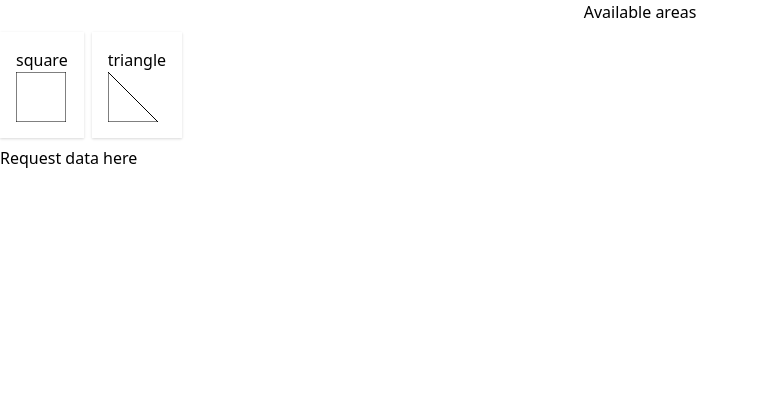
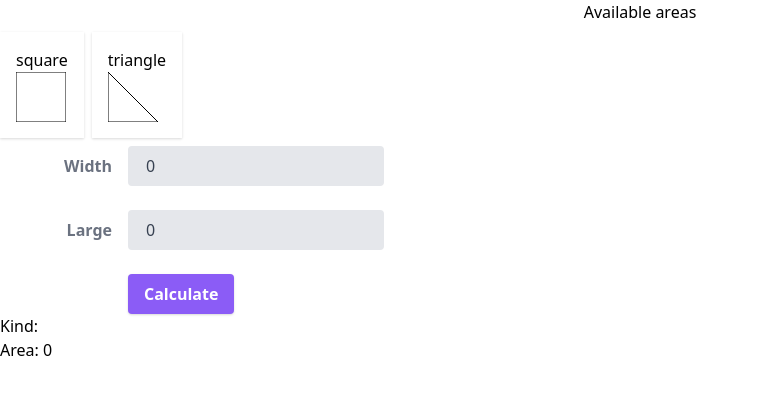
Before and after one commit to salatielosorno/tile-calculator, a React (Create React App) app: page / in a window 1280 px wide. Shown: the top 394 px of the page, without its empty margins (0-759 px from the left). Built offline with nearby package versions, Linux system fonts and the light colour scheme.

Commit message:
feat(calculator): calculate area based on data

```diff
--- a/src/components/thumbnail-tools/Thumbnail-tools.js
+++ b/src/components/thumbnail-tools/Thumbnail-tools.js
@@ -6,8 +6,15 @@ export const ThumbnailTools = props => {
         <div>
             {
                 props.tools ?
-                    props.tools.map((tool, index) => <Thumbnail key={index} kind={tool.kind} x={tool.x} y={tool.y} /> )
-                    : 'tools not defined'
+                    props.tools.map((tool, index) =>
+                        <Thumbnail
+                            key={index}
+                            kind={tool.kind}
+                            x={tool.x}
+                            y={tool.y}
+                            handleClick={tool.handleClick}
+                        />
+                    ) : 'tools not defined'
             }
         </div>
     )
--- a/src/components/thumbnail/Thumbnail.js
+++ b/src/components/thumbnail/Thumbnail.js
@@ -1,21 +1,20 @@
-import React, { useEffect } from 'react';
+import React from 'react';
 import { Figure } from '../figure/Figure';
 
 export const Thumbnail = (props) => {
-    const handleClick = props.handleClick;
-
-    useEffect(() => {
-        if(handleClick){
-            handleClick();
-        }
-    }, [handleClick]);
-
     return (
         <div
             className='p-4 inline-block shadow mr-2 mb-2 cursor-pointer hover:bg-purple-700 hover:text-white'
+            onClick={()=>{
+                props.handleClick(props)
+            }}
         >
             <p>{props.kind}</p>
-            <Figure kind={props.kind} x={props.x} y={props.y}/>
+            <Figure
+                kind={props.kind}
+                x={props.x}
+                y={props.y}
+            />
         </div>
     )
 }
--- a/src/pages/calculator/Calculator.js
+++ b/src/pages/calculator/Calculator.js
@@ -1,28 +1,102 @@
-import React from 'react'
+import React, { useState } from 'react'
 import { ThumbnailTools } from '../../components/thumbnail-tools/Thumbnail-tools'
 
 export const Calculator = () => {
+    const [kind, setKind] = useState('');
+    const [area, setArea] = useState(0);
+    const [width, setWidth] = useState(0);
+    const [height, setHeight] = useState(0);
+
+    const handleClick = (thumb) => {
+        setKind(thumb.kind);
+        setArea(0);
+        setHeight(0);
+        setWidth(0);
+    }
+    const calculate = () => {
+        switch (kind) {
+            case 'square':
+                setArea(width * height);
+                break;
+            case 'triangle':
+                setArea((width * height) / 2);
+                break;
+            default:
+                break;
+        }
+    }
+
+    const tools = [
+        {
+            kind: 'square',
+            x: 50,
+            y: 50,
+            handleClick,
+        },
+        {
+            kind: 'triangle',
+            x: 50,
+            y: 50,
+            handleClick,
+        }
+    ];
+
     return (
         <div>
             <div>
                 <p className='mb-2 text-center'>Available areas</p>
                 <ThumbnailTools
-                    tools={[
-                        {
-                            kind: 'square',
-                            x: 50,
-                            y: 50
-                        },
-                        {
-                            kind: 'triangle',
-                            x: 50,
-                            y: 50
-                        }
-                    ]}
+                    tools={tools}
                 />
             </div>
+            <div className="w-full max-w-sm">
+                <div className="md:flex md:items-center mb-6">
+                    <div className="md:w-1/3">
+                        <label className="block text-gray-500 font-bold md:text-right mb-1 md:mb-0 pr-4" htmlFor="width">
+                            Width
+                        </label>
+                    </div>
+                    <div className="md:w-2/3">
+                        <input
+                            className="bg-gray-200 appearance-none border-2 border-gray-200 rounded w-full py-2 px-4 text-gray-700 leading-tight focus:outline-none focus:bg-white focus:border-purple-500"
+                            id="width"
+                            type="text"
+                            value={width}
+                            onChange={(e) => setWidth(e.target.value)}
+                        />
+                    </div>
+                </div>
+                <div className="md:flex md:items-center mb-6">
+                    <div className="md:w-1/3">
+                        <label className="block text-gray-500 font-bold md:text-right mb-1 md:mb-0 pr-4" htmlFor="large">
+                            Large
+                        </label>
+                    </div>
+                    <div className="md:w-2/3">
+                        <input
+                            className="bg-gray-200 appearance-none border-2 border-gray-200 rounded w-full py-2 px-4 text-gray-700 leading-tight focus:outline-none focus:bg-white focus:border-purple-500"
+                            id="large"
+                            type="text"
+                            value={height}
+                            onChange={(e) => setHeight(e.target.value)}
+                        />
+                    </div>
+                </div>
+                <div className="md:flex md:items-center">
+                    <div className="md:w-1/3"></div>
+                    <div className="md:w-2/3">
+                        <button
+                            className='shadow bg-purple-500 hover:bg-purple-400 focus:shadow-outline focus:outline-none text-white font-bold py-2 px-4 rounded'
+                            onClick={calculate}
+                        >
+                            Calculate
+                        </button>
+                    </div>
+                </div>
+            </div>
             <div>
-                <p>Request data here</p>
+                <p>{`Kind: ${kind}`}</p>
+                <p>{`Area: ${area}`}</p>
             </div>
         </div>
     )
```
